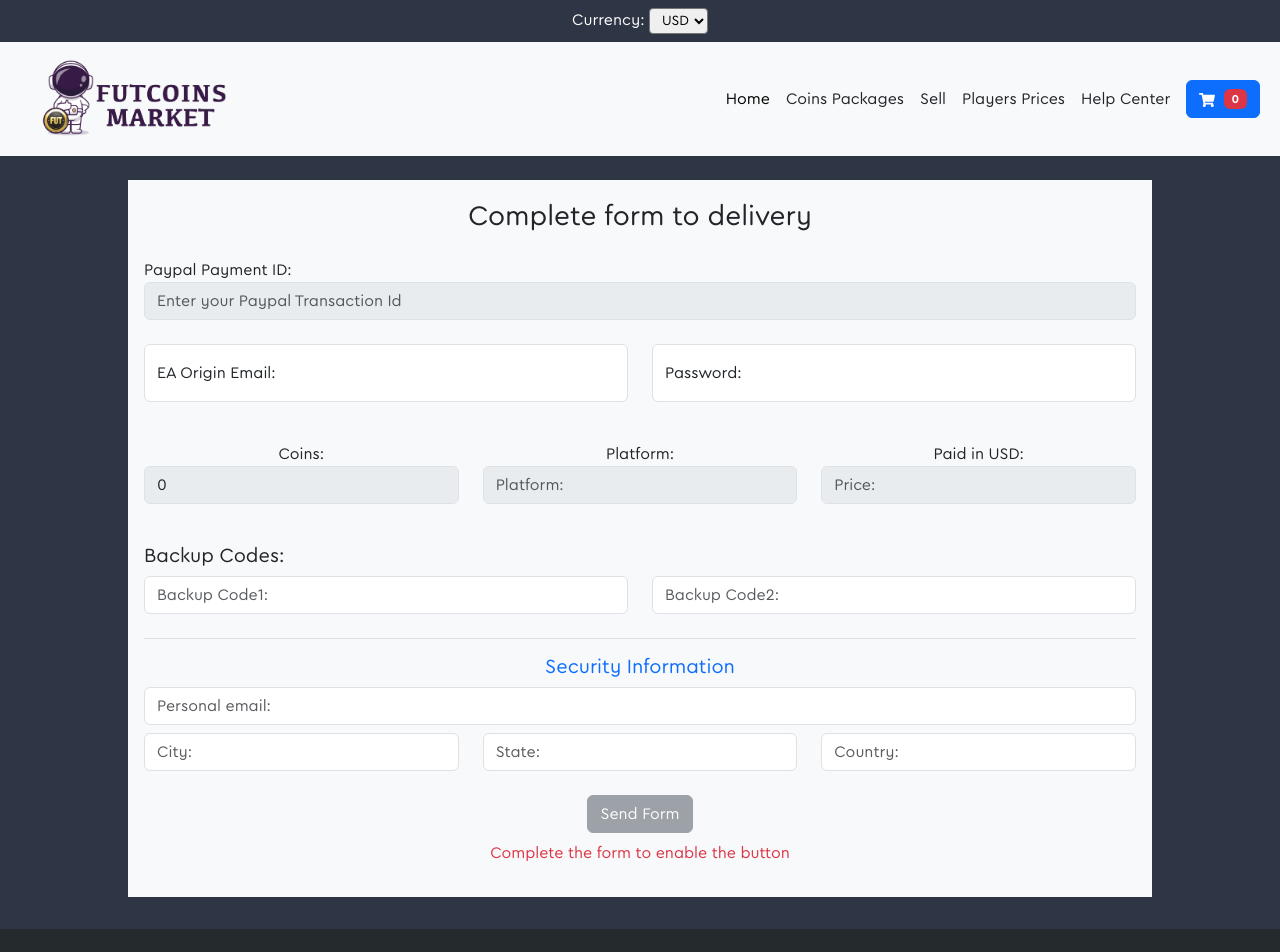
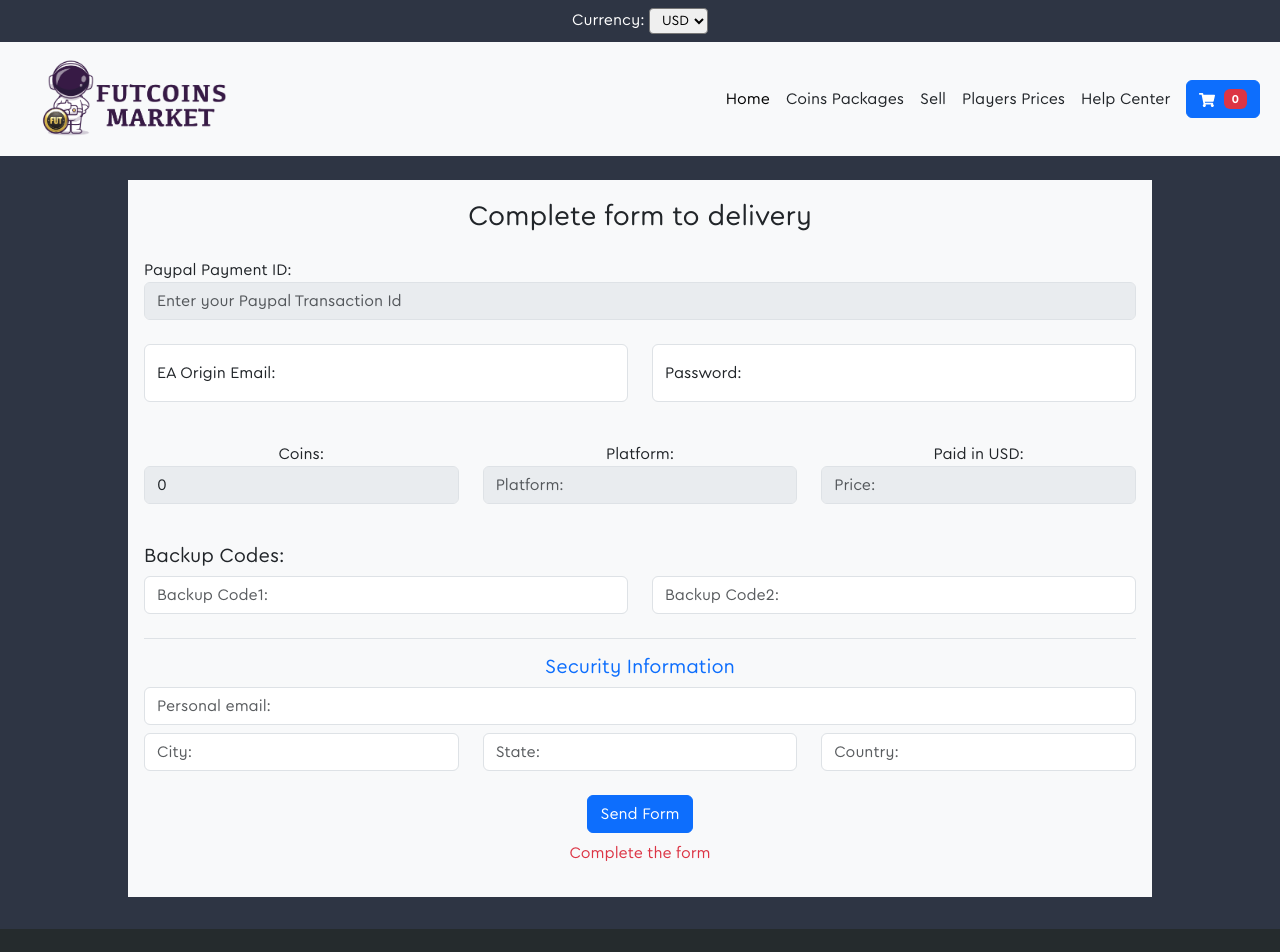
Before and after one commit to lisandroman/fcm, a React (Create React App) app: page /thanks in a window 1280 px wide. Shown: the top 952 px of the page. Built offline with nearby package versions, Linux system fonts and the light colour scheme.

Commit message:
Button Form Fix

```diff
--- a/src/components/pages/FormWithGameData/FormWithGameData.jsx
+++ b/src/components/pages/FormWithGameData/FormWithGameData.jsx
@@ -7,16 +7,14 @@ import { db } from "../../../firebase/firebase";
 import {
   allData,
   clearCart,
-  getLatestPrice
+  getLatestPrice,
 } from "../../../redux/state/orders";
 
 const FormWithGameData = () => {
-
-  const allDataToDB = useSelector(allData)
+  const allDataToDB = useSelector(allData);
   const getLatestPriceToForm = useSelector(getLatestPrice);
 
   console.log(allDataToDB);
-
 
   const dispatch = useDispatch();
 
@@ -56,7 +54,7 @@ console.log(allDataToDB);
   // console.log("country", country)
 
   const addData = async function (e) {
-    e.preventDefault()
+    e.preventDefault();
     try {
       const docRef = await addDoc(collection(db, "orders"), {
         paypalID: paypalID,
@@ -266,31 +264,17 @@ console.log(allDataToDB);
             </div>
           </div>
         </div>
-        {!originEmail ||
-        !passEmail ||
-        !backupCode1 ||
-        !backupCode2 ||
-        !personalEmail ||
-        !city ||
-        !state ||
-        !country ? (
-          [
+
         <button
           key={4001}
-              className="btn btn-secondary disabled mb-2"
-              onClick={(e) => addData()}
+          className="btn btn-primary mb-2"
+          onClick={(e) => addData(e)}
         >
           Send Form
-            </button>,
+        </button>
         <p key={4002} className="text-danger mt-0">
-              Complete the form to enable the button
-            </p>,
-          ]
-        ) : (
-          <button key={4003} className="btn btn-primary mb-4" onClick={addData}>
-            Send Form
-          </button>
-        )}
+          Complete the form
+        </p>
       </form>
     </FormStyled>
   );
--- a/src/firebase/firebase.js
+++ b/src/firebase/firebase.js
@@ -9,7 +9,7 @@ const firebaseConfig = {
   messagingSenderId: process.env.REACT_APP_messagingSenderId,
   appId: process.env.REACT_APP_appId,
   measurementId: process.env.REACT_APP_measurementId,
- };
+};
 
 // Initialize Firebase
 const app = initializeApp(firebaseConfig);
```
Lines whose indentation alone changed are shown as unchanged.
